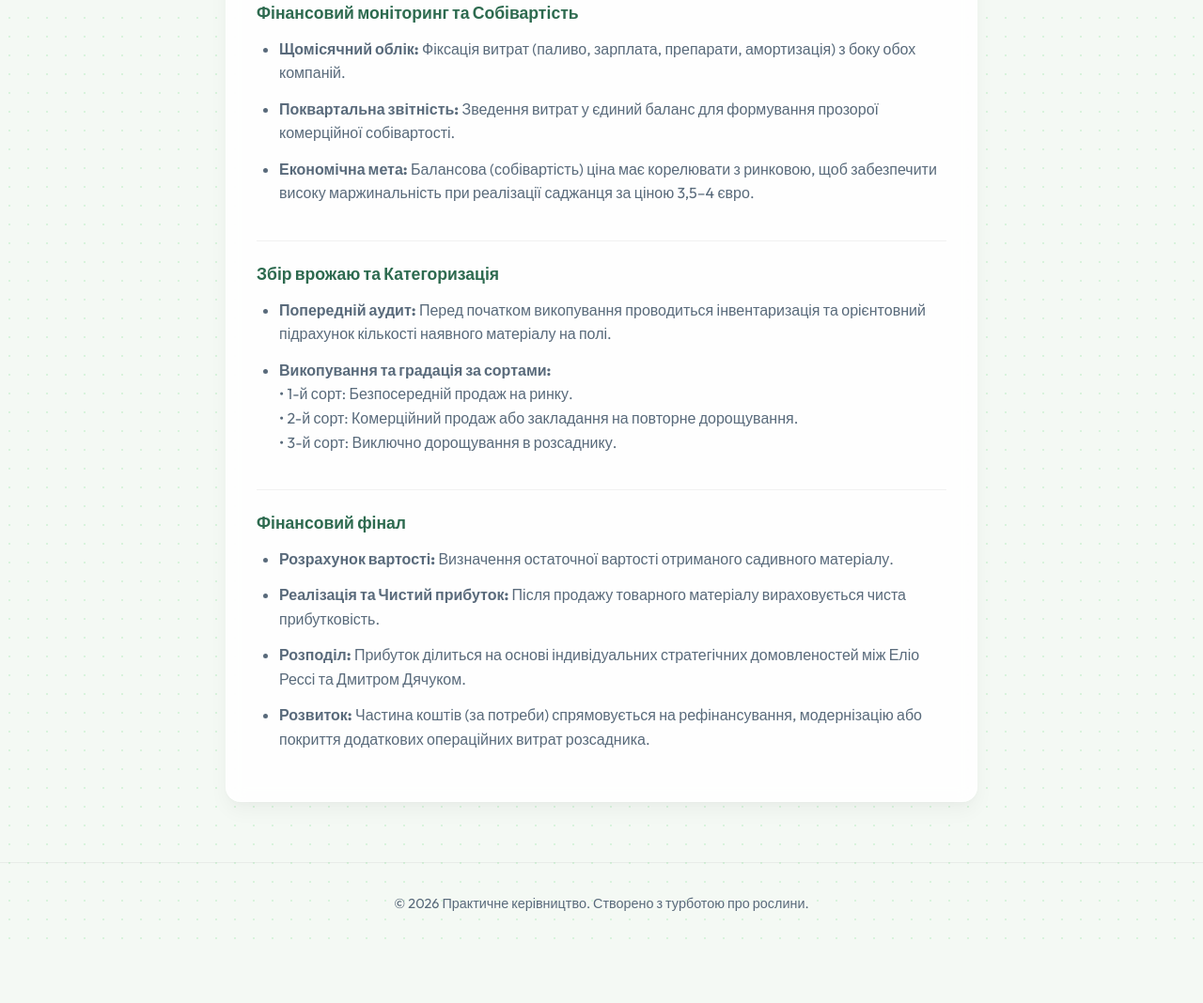
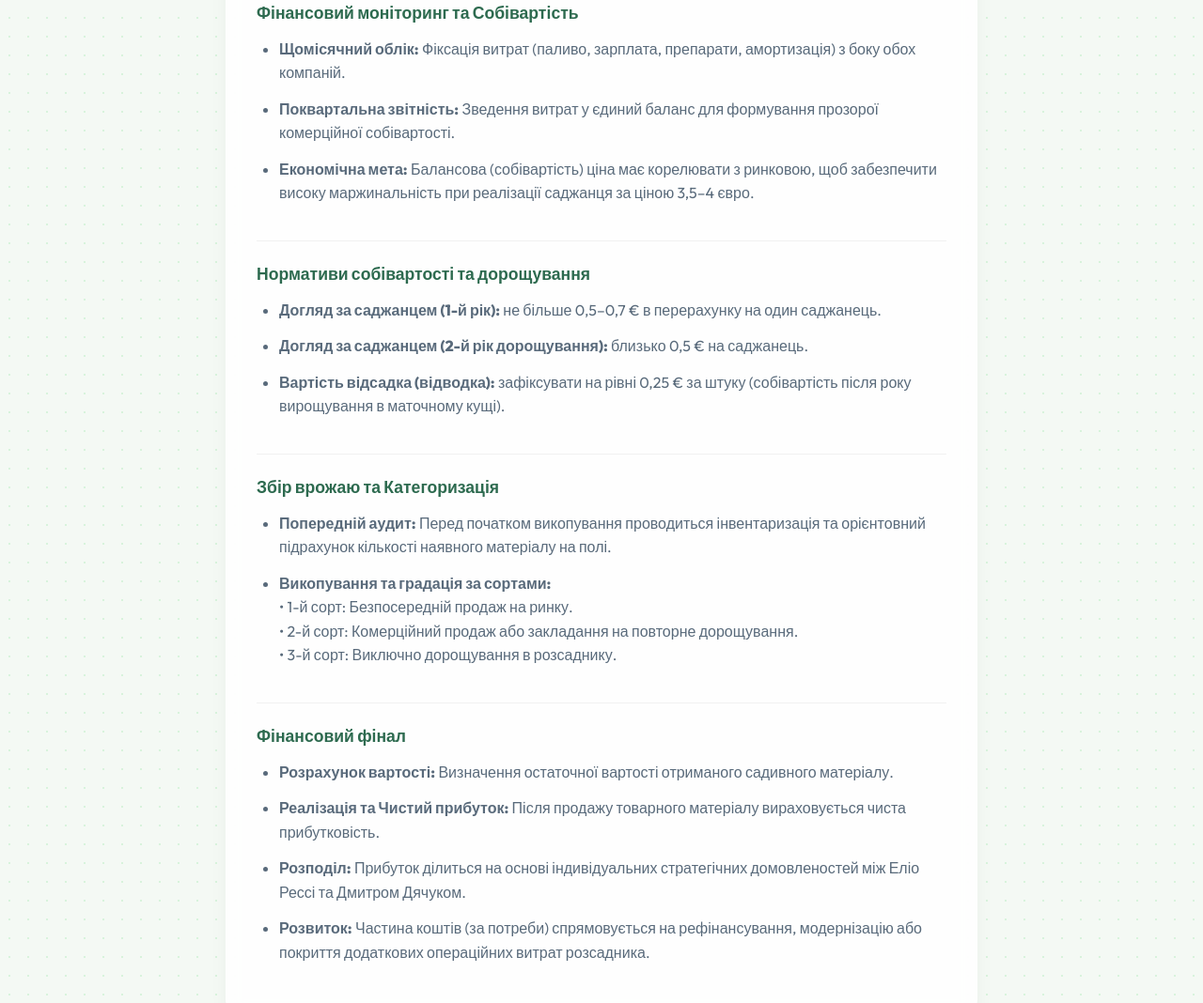
Before and after one commit to layter92-netizen/rosadnyk-2026, a plain HTML site: page index.html in a window 1280 px wide. Shown: the part 5611-6679 px from the top of the page at 94% size. Before the commit the page ends 6617 px from the top, so only its background shows below. Drawn offline with Linux system fonts and the light colour scheme.

Commit message:
Add files via upload

```diff
--- a/index.html
+++ b/index.html
@@ -260,6 +260,15 @@
                     </div>
 
                     <div class="sub-section">
+                        <h3 data-i18n="part-sec5-cost-title">Нормативи собівартості та дорощування</h3>
+                        <ul>
+                            <li data-i18n="part-sec5-cost-li1"><strong>Догляд за саджанцем (1-й рік):</strong> не більше 0,5–0,7 € в перерахунку на один саджанець.</li>
+                            <li data-i18n="part-sec5-cost-li2"><strong>Догляд за саджанцем (2-й рік дорощування):</strong> близько 0,5 € на саджанець.</li>
+                            <li data-i18n="part-sec5-cost-li3"><strong>Вартість відсадка (відводка):</strong> зафіксувати на рівні 0,25 € за штуку (собівартість після року вирощування в маточному кущі).</li>
+                        </ul>
+                    </div>
+
+                    <div class="sub-section">
                         <h3 data-i18n="part-sec5-sub2-title">Збір врожаю та Категоризація</h3>
                         <ul>
                             <li data-i18n="part-sec5-sub2-li1"><strong>Попередній аудит:</strong> Перед початком викопування проводиться інвентаризація та орієнтовний підрахунок кількості наявного матеріалу на полі.</li>
```
